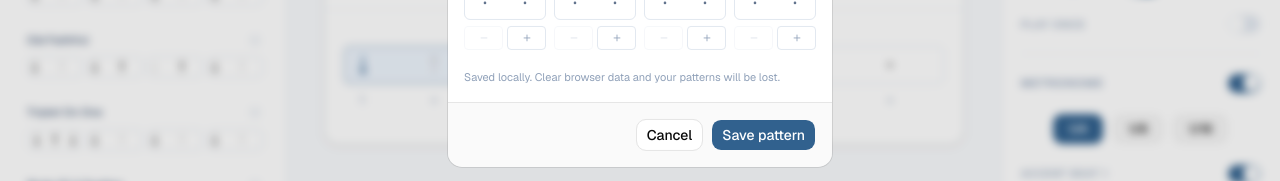
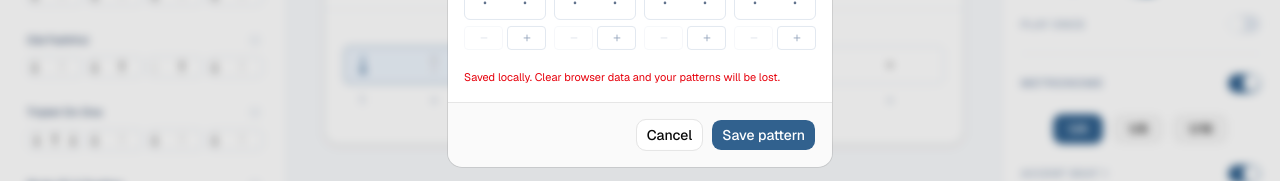
Before and after one commit to SloanWan/guitar-pal, a Next.js app: page /strum in a window 1280 px wide. Both pictures are taken after a click on the button "+ Create". Shown: the part 399-580 px from the top of the page. Built offline with nearby package versions, Linux system fonts and the light colour scheme; no server answers.

Commit message:
style: change color for warning in creareModal

```diff
--- a/src/components/strum/CreatePatternModal.tsx
+++ b/src/components/strum/CreatePatternModal.tsx
@@ -27,7 +27,12 @@ function StepIcon({ step }: { step: StepValue }) {
 	return <Dot className="size-4" />;
 }
 
-const EMPTY_BEATS: Beat[] = [["", ""], ["", ""], ["", ""], ["", ""]];
+const EMPTY_BEATS: Beat[] = [
+	["", ""],
+	["", ""],
+	["", ""],
+	["", ""],
+];
 
 export default function CreatePatternModal({
 	open,
@@ -47,9 +52,7 @@ export default function CreatePatternModal({
 			prev.map((beat, bi) =>
 				bi !== beatIdx
 					? beat
-					: (beat.map((cell, ci) =>
-							ci === cellIdx ? cycleStep(cell) : cell,
-						) as Beat),
+					: (beat.map((cell, ci) => (ci === cellIdx ? cycleStep(cell) : cell)) as Beat),
 			),
 		);
 	}
@@ -57,9 +60,7 @@ export default function CreatePatternModal({
 	function addCell(beatIdx: number) {
 		setBeats((prev) =>
 			prev.map((beat, bi) =>
-				bi === beatIdx && beat.length < 4
-					? ([...beat, ""] as Beat)
-					: beat,
+				bi === beatIdx && beat.length < 4 ? ([...beat, ""] as Beat) : beat,
 			),
 		);
 	}
@@ -67,9 +68,7 @@ export default function CreatePatternModal({
 	function removeCell(beatIdx: number) {
 		setBeats((prev) =>
 			prev.map((beat, bi) =>
-				bi === beatIdx && beat.length > 2
-					? (beat.slice(0, -1) as Beat)
-					: beat,
+				bi === beatIdx && beat.length > 2 ? (beat.slice(0, -1) as Beat) : beat,
 			),
 		);
 	}
@@ -168,7 +167,7 @@ export default function CreatePatternModal({
 					</div>
 
 					{/* Warning */}
-					<p className="text-[11px] text-slate-400">
+					<p className="text-[11px] text-red-600">
 						Saved locally. Clear browser data and your patterns will be lost.
 					</p>
 				</div>
```
